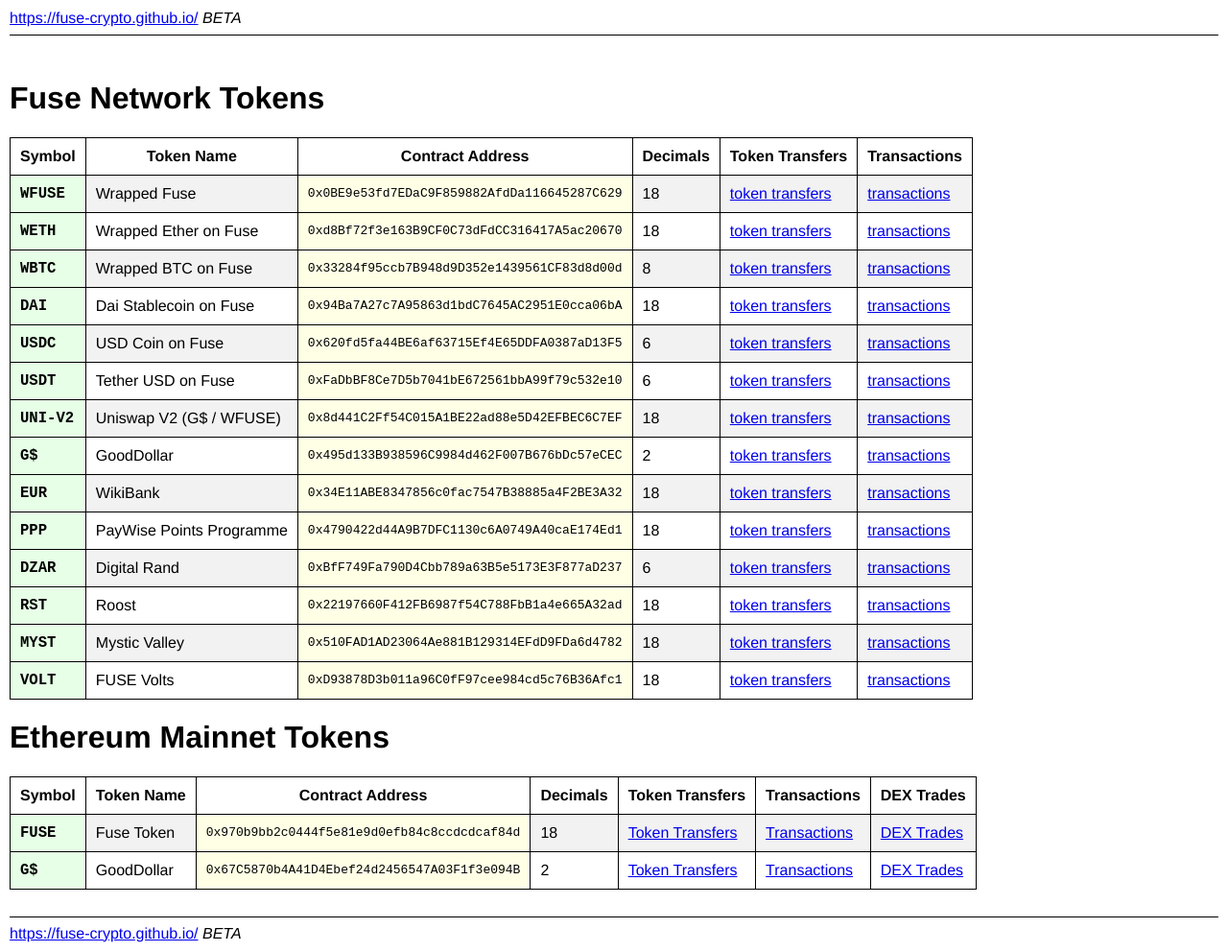
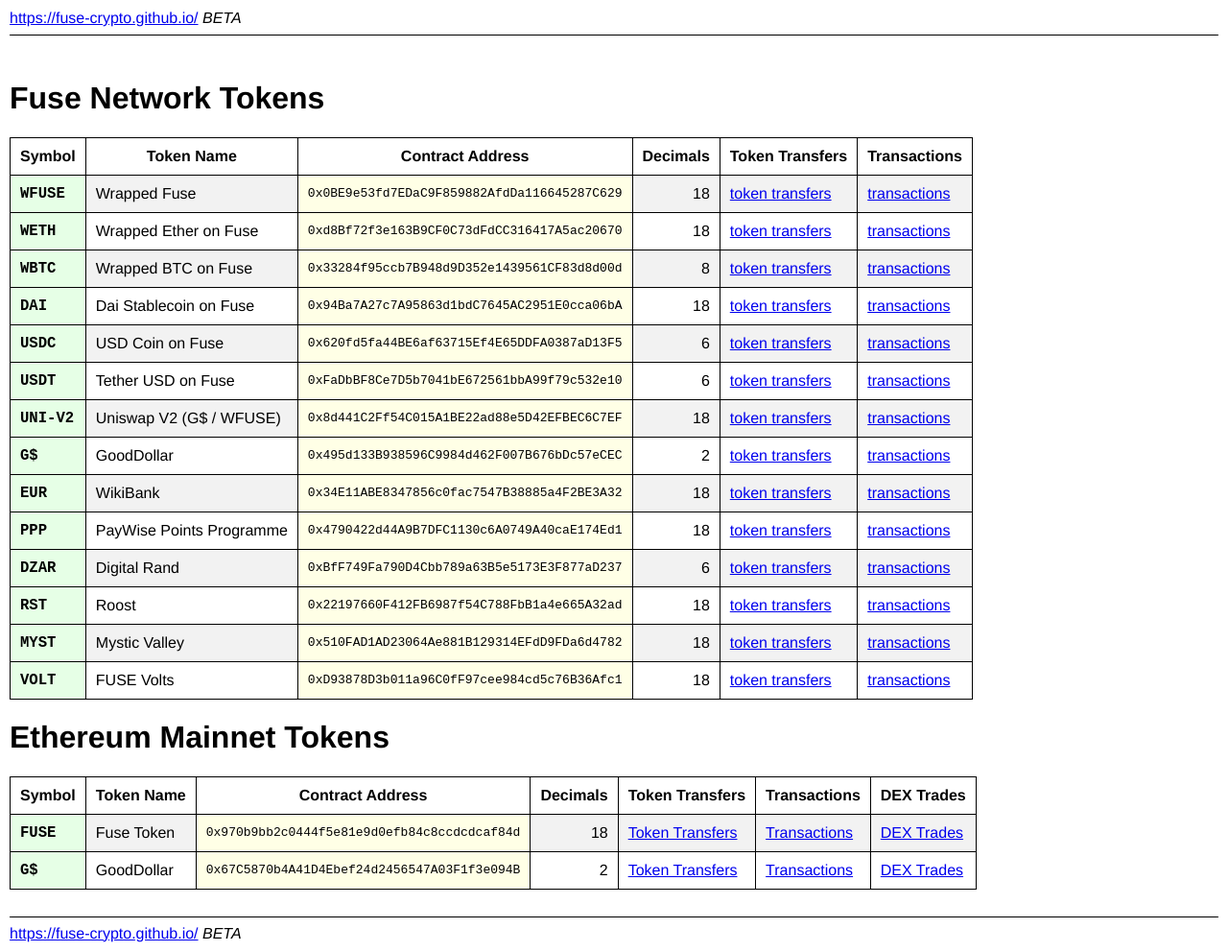
Before and after one commit to Fuse-Crypto/fuse-crypto.github.io, a Jekyll site: the page built from tokens/index.md, in a window 1280 px wide. Shown: the whole page at 96% size. Built offline with Jekyll 4.4.1, drawn with Linux system fonts in a browser that asks for light colours.

Commit message:
Update index.md

```diff
--- a/tokens/index.md
+++ b/tokens/index.md
@@ -20,7 +20,7 @@
       <td class="symbol">{{ token.symbol }}</td>
       <td>{{ token.name }}</td>
       <td class="addr">{{ token.address }}</td>
-      <td>{{ token.decimals }}</td>
+      <td class="r">{{ token.decimals }}</td>
       <td><a href="https://explorer.fuse.io/tokens/{{ token.address }}/token_transfers" target="_blank">token transfers</a></td>
       <td><a href="https://explorer.fuse.io/address/{{ token.address }}/transactions" target="_blank">transactions</a></td>
     </tr>
@@ -46,7 +46,7 @@
       <td class="symbol">{{ token.symbol }}</td>
       <td>{{ token.name }}</td>
       <td class="addr">{{ token.address }}</td>
-      <td>{{ token.decimals }}</td>
+      <td class="r">{{ token.decimals }}</td>
       <td><a href="https://etherscan.io/token/{{ token.address }}" target="_blank">Token Transfers</a></td>
       <td><a href="https://etherscan.io/address/{{ token.address }}" target="_blank">Transactions</a></td>
       <td><a href="https://etherscan.io/token/{{ token.address }}#tokenTrade" target="_blank">DEX Trades</a></td>
```
